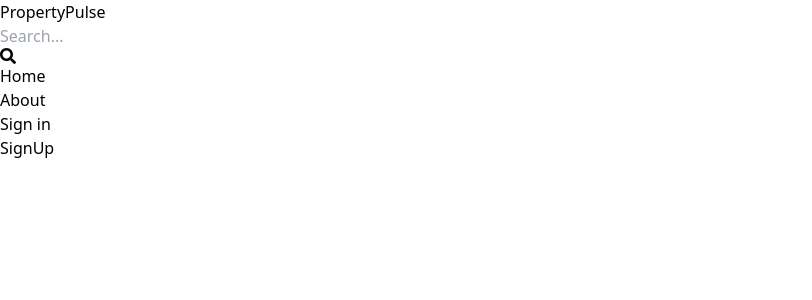
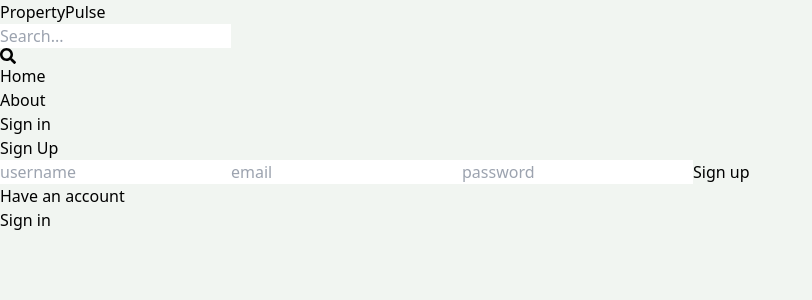
Before and after one commit to muhaffaque/Property-Pulse-Real-Estate, a React (Vite) app in the folder client/: page /signup in a window 1280 px wide. Shown: the top 300 px of the page, without its empty margins (0-812 px from the left). Built offline with nearby package versions, Linux system fonts and the light colour scheme.

Commit message:
signup ui done

```diff
--- a/client/src/index.css
+++ b/client/src/index.css
@@ -1,3 +1,8 @@
 @tailwind base;
 @tailwind components;
 @tailwind utilities;
+
+
+body{
+   background-color: rgb(241, 245, 241);
+}
--- a/client/src/pages/SignUp.jsx
+++ b/client/src/pages/SignUp.jsx
@@ -1,9 +1,22 @@
 import React from 'react'
+import {Link} from 'react-router-dom'
 
 export default function SignUp() {
   return (
-    <div>
-      SignUp
+    <div className='p-3 max-w-lg mx-auto'>
+      <h1 className='text-3xl text-center font-semibold my-7'>Sign Up</h1>
+      <form className='flex flex-col gap-4'>
+        <input type='text' placeholder='username' className='border p-3 rounded-lg' id='username'/>
+        <input type='email' placeholder='email' className='border p-3 rounded-lg' id='email'/>
+        <input type='password' placeholder='password' className='border p-3 rounded-lg' id='password'/>
+        <button className='bg-slate-700 text-white p-3 rounded-lg uppercase hover:opacity-95 disabled:opacity-80'>Sign up</button>
+      </form>
+      <div className='flex gap-2 mt-5'>
+        <p>Have an account</p>
+        <Link to={"/signin"}>
+          <span className='text-blue-700'>Sign in</span>
+        </Link>
+      </div>
     </div>
   )
 }
--- a/package.json
+++ b/package.json
@@ -15,7 +15,7 @@
     "bcryptjs": "^2.4.3",
     "dotenv": "^16.3.1",
     "express": "^4.18.2",
-    "mongoose": "^7.6.3",
+    "mongoose": "^7.6.4",
     "nodemon": "^3.0.1"
   }
 }
```
Also changed, not shown: 1 other file (tests, documents, lock files or other folders).
